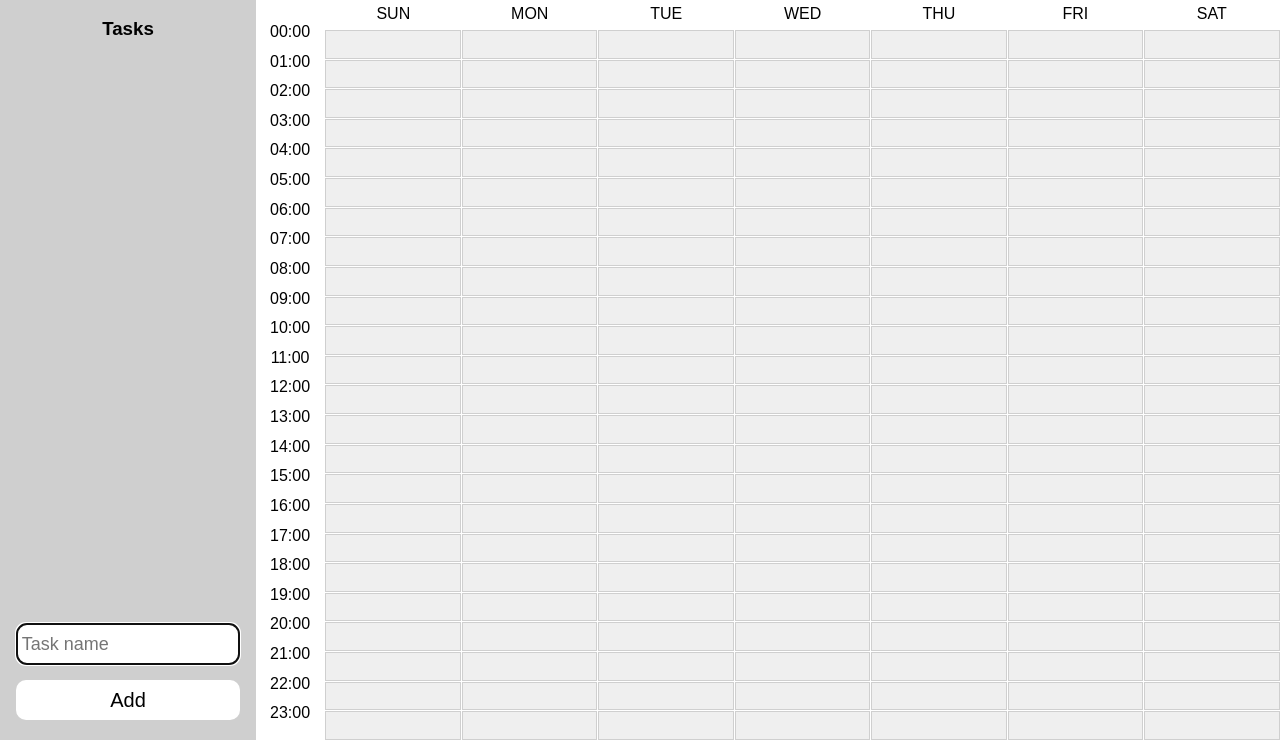
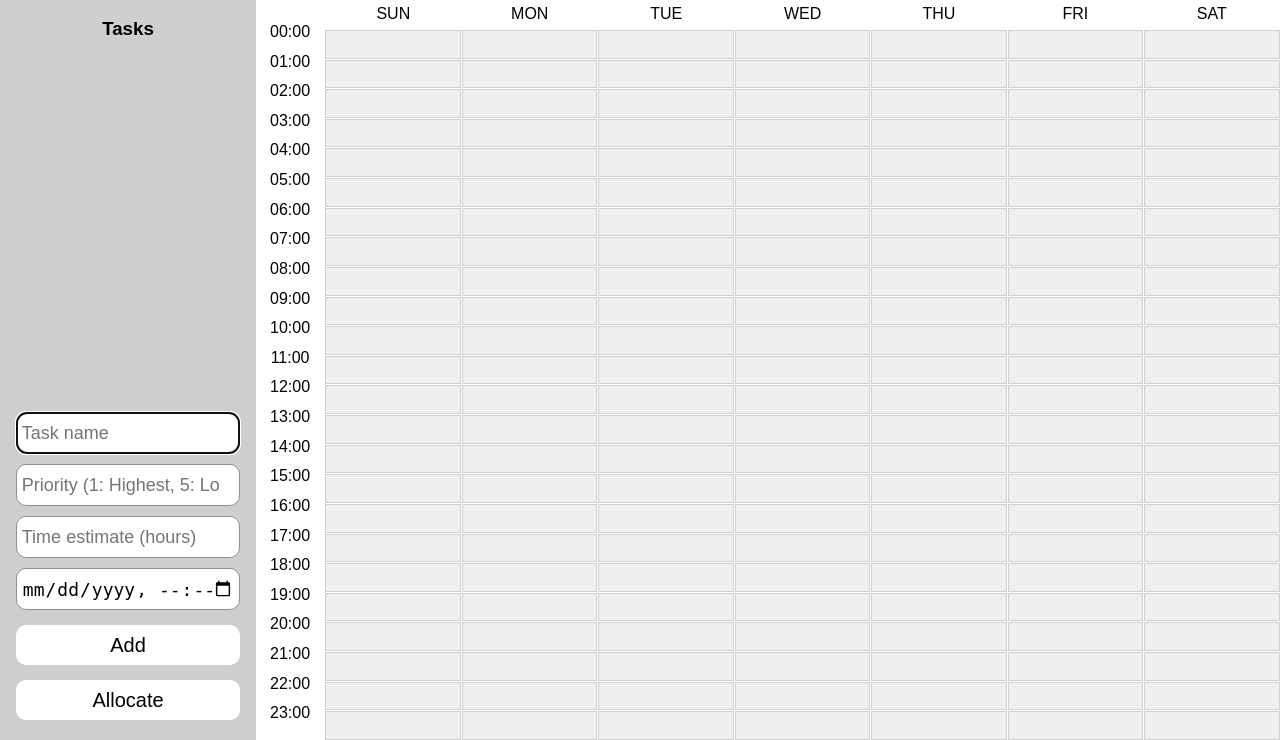
Before and after one commit to louislfkwok/calendar-web-app, a Flask app: page / in a window 1280 px wide. Shown: the part 60-800 px from the top of the page. Run offline with Flask 3, Linux system fonts and the light colour scheme; the visitor is signed in with stand-in values (Sample User, id 1); data that the repository does not hold is empty.

Commit message:
add allocate tasks interface and initial route algorithm

```diff
--- a/app.py
+++ b/app.py
@@ -156,6 +156,38 @@ def add_task():
             user_id,
         ),
     )
+
+    connection.commit()
+
+    cursor.close()
+    connection.close()
+
+    return redirect("/")
+
+
+@app.route("/allocate-tasks", methods=["POST"])
+@login_required
+def allocate_tasks():
+    connection = sqlite3.connect("calendar.db")
+    cursor = connection.cursor()
+
+    user_id = session["user_id"]
+
+    cursor.execute(
+        "SELECT * FROM tasks WHERE user_id = ?",
+        (
+            user_id,
+        ),
+    )
+
+    tasks = cursor.fetchall()
+
+    sorted_tasks = sorted(tasks, key = lambda x : (x[2], x[4]))
+
+    # TODO: Allocate the tasks into suitable empty timeslots in the calendar, putting them in the events table in the database
+
+    for task in tasks:
+        cursor.execute("DELETE FROM tasks WHERE id = ?", (task[0],))
 
     connection.commit()
 
--- a/schema.sql
+++ b/schema.sql
@@ -39,6 +39,9 @@ CREATE TABLE
   tasks (
     id INTEGER PRIMARY KEY AUTOINCREMENT NOT NULL,
     name TEXT NOT NULL,
+    priority INTEGER DEFAULT 5,
+    estimate INTEGER DEFAULT 1,
+    deadline DATETIME,
     user_id INTEGER NOT NULL,
     FOREIGN KEY (user_id) REFERENCES users (id)
   );
--- a/static/styles.css
+++ b/static/styles.css
@@ -184,8 +184,8 @@ body {
 
 .task-container {
     width: 100%;
-    height: 550px;
-    max-height: 550px;
+    height: 350px;
+    max-height: 350px;
     overflow-y: auto;
 }
 
@@ -260,19 +260,22 @@ body {
     border-radius: 5px;
 }
 
-.task-form {
+.task-add-form {
     display: flex;
     flex-direction: column;
     align-items: center;
 
     position: absolute;
-    bottom: 0;
+    bottom: 55px;
     left: 0;
     right: 0;
     margin: 10px;
 }
 
-.task-name {
+.task-name,
+.task-priority,
+.task-time-estimate,
+.task-deadline {
     width: 90%;
     height: 30px;
     font-size: 18px;
@@ -298,6 +301,39 @@ body {
 }
 
 .task-add-button:hover {
+    background-color: var(--dark-grey);
+    color: var(--white);
+    cursor: pointer;
+}
+
+.task-allocate-form {
+    display: flex;
+    flex-direction: column;
+    align-items: center;
+
+    position: absolute;
+    bottom: 0;
+    left: 0;
+    right: 0;
+    margin: 10px;
+}
+
+.task-allocate-button {
+    display: flex;
+    justify-content: center;
+    align-items: center;
+
+    width: 95%;
+    height: 40px;
+    font-size: 20px;
+    background-color: var(--white);
+    color: var(--black);
+    border: none;
+    border-radius: 10px;
+    margin: 10px;
+}
+
+.task-allocate-button:hover {
     background-color: var(--dark-grey);
     color: var(--white);
     cursor: pointer;
--- a/templates/index.html
+++ b/templates/index.html
@@ -48,9 +48,16 @@
                     </table>
                 </div>
 
-                <form class="task-form" action="/add-task" method="post">
+                <form class="task-add-form" action="/add-task" method="post">
                     <input name="name" autocomplete="off" autofocus class="task-name" placeholder="Task name">
+                    <input name="priority" type="number" min="1" max="5" class="task-priority" placeholder="Priority (1: Highest, 5: Lowest)">
+                    <input name="time_estimate" type="number" min="1" max="5" class="task-time-estimate" placeholder="Time estimate (hours)">
+                    <input name="deadline" type="datetime-local" class="task-deadline">
                     <button class="task-add-button" type="submit">Add</button>
+                </form>
+
+                <form class="task-allocate-form" action="/allocate-tasks" method="post">
+                    <button class="task-allocate-button" type="submit">Allocate</button>
                 </form>
             </div>
         </div>
@@ -69,7 +76,6 @@
                     {% for hour in range(24) %}
                         <div class="hours-gridbox">
                             <span class="hours">{{ '0' if hour < 10 else '' }}{{ hour }}:00</span>
-                    <!-- - {{ '0' if hour < 9 else '' }}{{ hour + 1 }}:00 -->
                         </div>
                     {% endfor %}
                 </div>
```
Also changed, not shown: calendar.db.
